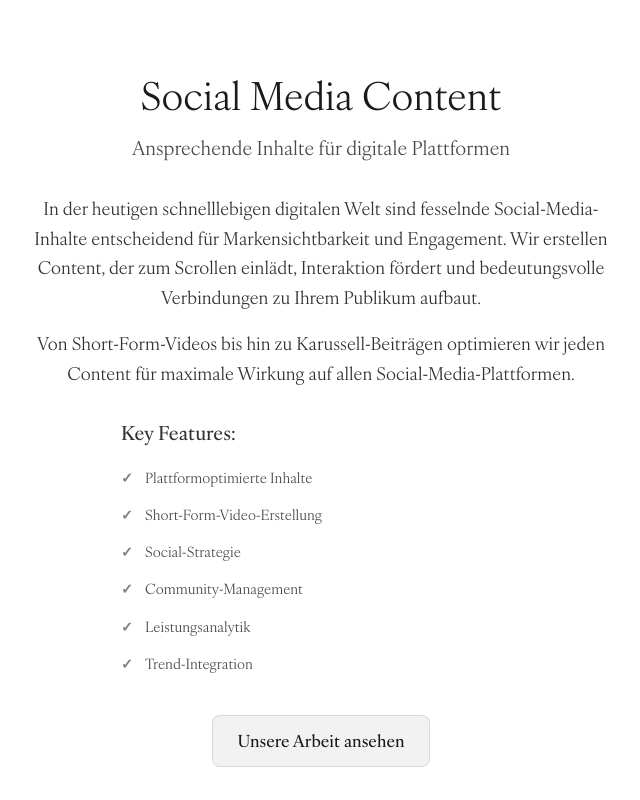
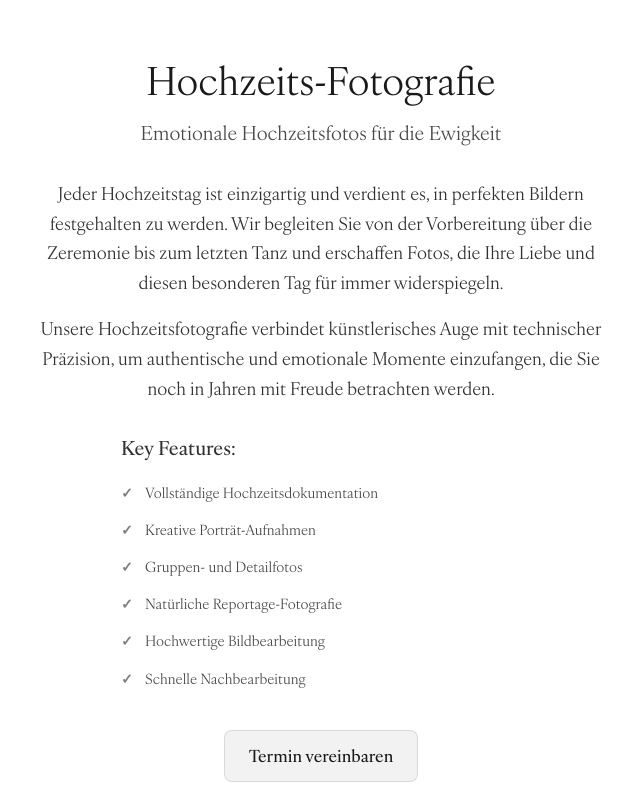
Before and after one commit to ndrau/APlusIMedia, a Vue app: page / in a window 1280 px wide. Shown: the part 9580-10380 px from the top of the page, without its empty margins (319-959 px from the left). Built offline with nearby package versions, Linux system fonts and the light colour scheme.

Commit message:
adapt service

```diff
--- a/src/data/portfolioVideos.ts
+++ b/src/data/portfolioVideos.ts
@@ -207,22 +207,22 @@ export const portfolioContent: PortfolioItem[] = [
   },
     // Service content
     {
-      id: 'service-3',
+      id: 'service-4',
       type: 'service',
       content: {
-        id: 'service-3',
-        title: 'Social Media Content',
-        description: 'Ansprechende Inhalte für digitale Plattformen',
-        content: '<p>In der heutigen schnelllebigen digitalen Welt sind fesselnde Social-Media-Inhalte entscheidend für Markensichtbarkeit und Engagement. Wir erstellen Content, der zum Scrollen einlädt, Interaktion fördert und bedeutungsvolle Verbindungen zu Ihrem Publikum aufbaut.</p><p>Von Short-Form-Videos bis hin zu Karussell-Beiträgen optimieren wir jeden Content für maximale Wirkung auf allen Social-Media-Plattformen.</p>',
+        id: 'service-4',
+        title: 'Hochzeits-Fotografie',
+        description: 'Emotionale Hochzeitsfotos für die Ewigkeit',
+        content: '<p>Jeder Hochzeitstag ist einzigartig und verdient es, in perfekten Bildern festgehalten zu werden. Wir begleiten Sie von der Vorbereitung über die Zeremonie bis zum letzten Tanz und erschaffen Fotos, die Ihre Liebe und diesen besonderen Tag für immer widerspiegeln.</p><p>Unsere Hochzeitsfotografie verbindet künstlerisches Auge mit technischer Präzision, um authentische und emotionale Momente einzufangen, die Sie noch in Jahren mit Freude betrachten werden.</p>',
         features: [
-          'Plattformoptimierte Inhalte',
-          'Short-Form-Video-Erstellung',
-          'Social-Strategie',
-          'Community-Management',
-          'Leistungsanalytik',
-          'Trend-Integration'
+          'Vollständige Hochzeitsdokumentation',
+          'Kreative Porträt-Aufnahmen',
+          'Gruppen- und Detailfotos',
+          'Natürliche Reportage-Fotografie',
+          'Hochwertige Bildbearbeitung',
+          'Schnelle Nachbearbeitung'
         ],
-        ctaText: 'Unsere Arbeit ansehen',
+        ctaText: 'Termin vereinbaren',
         ctaLink: '#portfolio',
         aspectRatio: 'horizontal'
       } as Service
```
